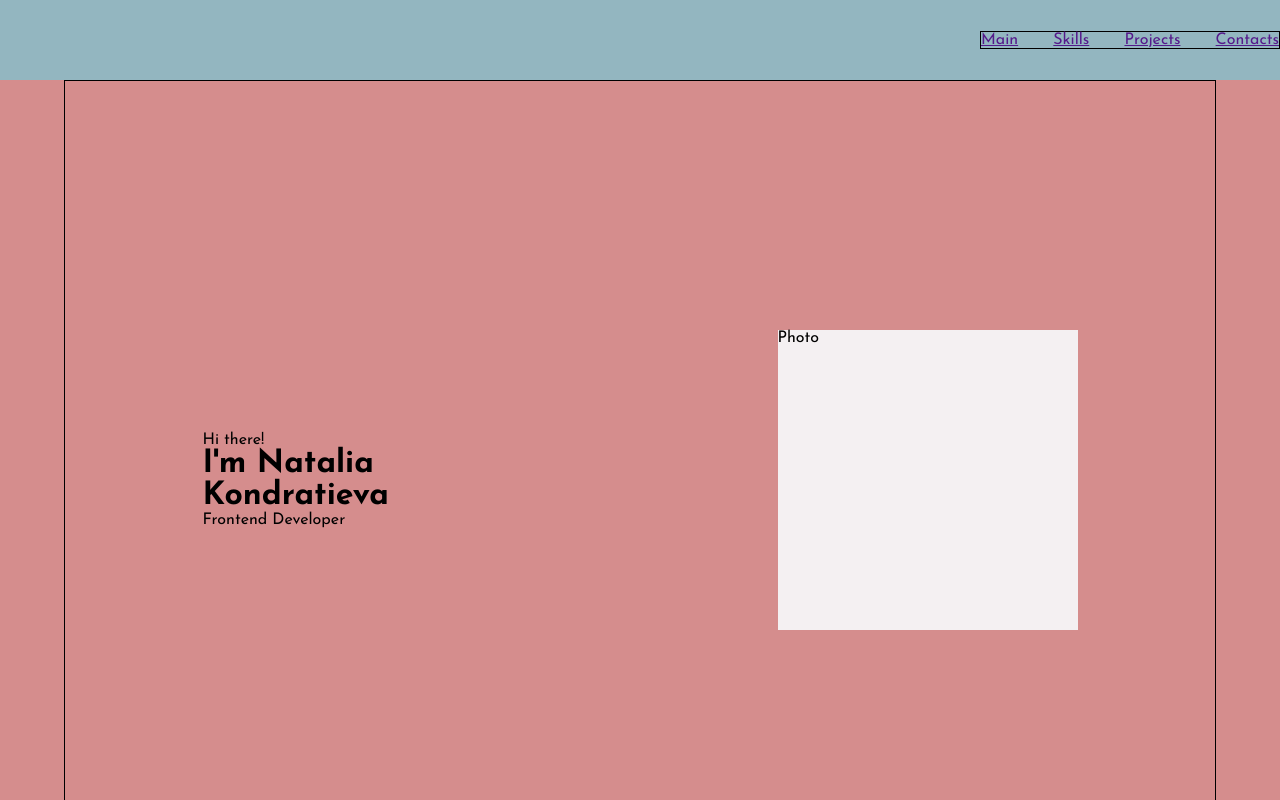
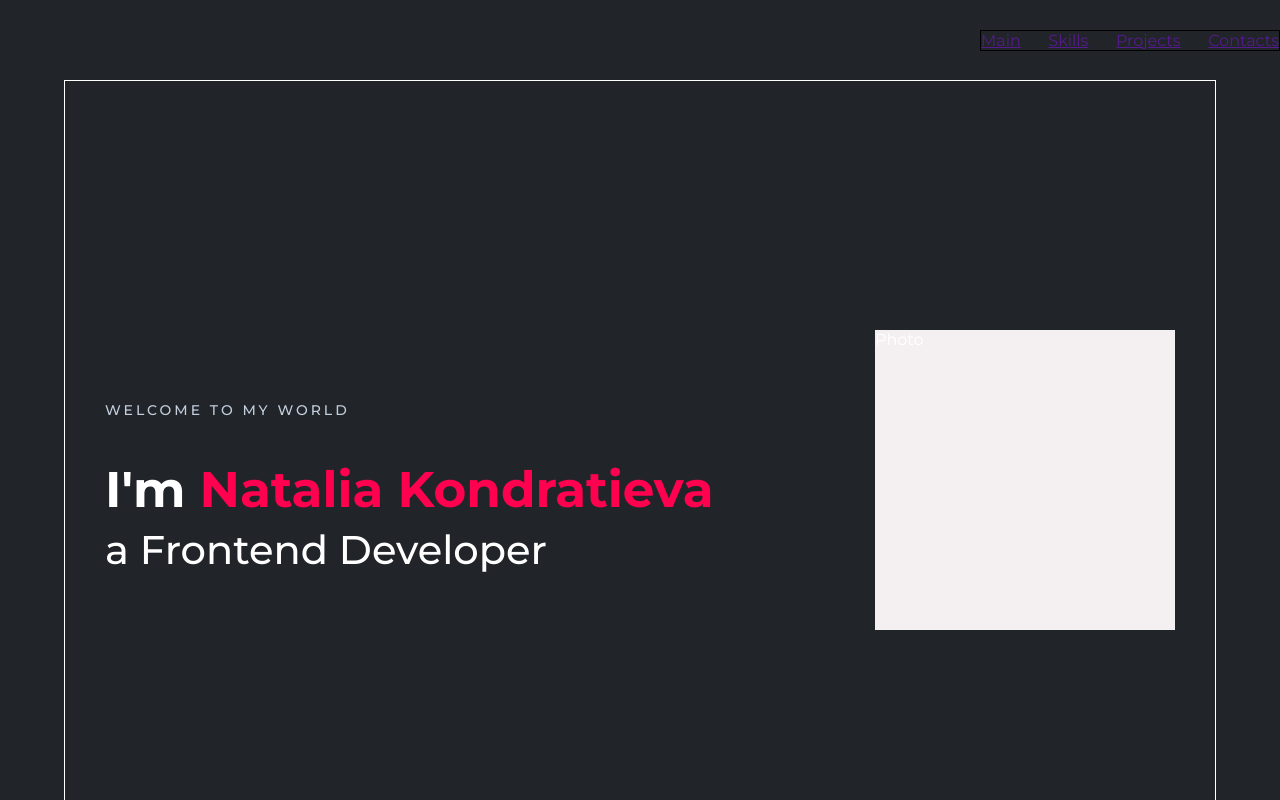
Before and after one commit to NatkaKon/portfolio, a React (Create React App) app: page / in a window 1280 px wide. Shown: the top 800 px of the page. Built offline with nearby package versions, Linux system fonts and the light colour scheme.

Commit message:
update main block

```diff
--- a/public/index.html
+++ b/public/index.html
@@ -15,8 +15,7 @@
       user's mobile device or desktop. See https://developers.google.com/web/fundamentals/web-app-manifest/
     -->
     <link rel="manifest" href="%PUBLIC_URL%/manifest.json" />
-    <link href="https://fonts.googleapis.com/css2?family=Josefin+Sans:wght@400;600;700&display=swap" rel="stylesheet">
-    <link href="https://fonts.googleapis.com/css2?family=Poppins:wght@100;200;300;400;500;600;700;800;900&display=swap" rel="stylesheet">
+    <link href="https://fonts.googleapis.com/css2?family=Montserrat:wght@100;200;300;400;500;600;700;800;900&display=swap" rel="stylesheet">
     <!--
       Notice the use of %PUBLIC_URL% in the tags above.
       It will be replaced with the URL of the `public` folder during the build.
--- a/src/App.css
+++ b/src/App.css
@@ -1,5 +1,5 @@
 .App {
-
+    background-color: #212529;
 
 }
 
--- a/src/contacts/Contacts.module.css
+++ b/src/contacts/Contacts.module.css
@@ -1,6 +1,6 @@
 .contacts {
     border: 1px solid;
-    background-color: rgba(147, 213, 213, 0.87);
+    background-color: #212529;
 
     display: flex;
     flex-direction: column;
--- a/src/footer/Footer.module.css
+++ b/src/footer/Footer.module.css
@@ -1,7 +1,7 @@
 .footer {
     /*width: 100vh;*/
     border: 1px solid;
-    background-color: rgba(31, 164, 164, 0.87);
+    background-color: #212529;
 
     display: flex;
     flex-direction: column;
--- a/src/header/Header.module.css
+++ b/src/header/Header.module.css
@@ -1,6 +1,6 @@
 .header{
     height: 80px;
-    background-color: #93b6c0;
+    background-color: #212529;
 
     display: flex;
     justify-content: flex-end;
--- a/src/index.css
+++ b/src/index.css
@@ -2,6 +2,7 @@
     box-sizing: border-box;
     margin: 0;
     padding: 0;
+
 
 }
 
@@ -16,7 +17,7 @@ h2 {
 
 body {
     margin: 0;
-    font-family: 'Josefin Sans', sans-serif;
+    font-family: 'Montserrat', sans-serif;
     -webkit-font-smoothing: antialiased;
     -moz-osx-font-smoothing: grayscale;
 }
--- a/src/main/Main.module.css
+++ b/src/main/Main.module.css
@@ -1,10 +1,29 @@
 .mainBlock {
     height: 100vh;
-    background-color: #d58d8d;
+    background-color: #212529;
+    color: #ffffff;
 }
-
+.subtitle{
+    font-size: 14px;
+    color: #c4cfde;
+    letter-spacing: 3px;
+    text-transform: uppercase;
+    font-weight: 500;
+    display: block;
+    margin-bottom: 20px;
+}
 .about {
-    width: 300px;
+    width: 60%;
+    font-size: 25px;
+    line-height: 60px;
+}
+.name{
+   color: #FF014F;
+}
+.profession{
+    font-size: 40px;
+    line-height: 60px;
+    font-weight: 500;
 }
 
 .photo {
--- a/src/main/Main.tsx
+++ b/src/main/Main.tsx
@@ -7,9 +7,9 @@ export const Main = () => {
         <div className={style.mainBlock}>
             <div className={styleContainer.container}>
                 <div className={style.about}>
-                    <span>Hi there!</span>
-                    <h1>I'm Natalia Kondratieva</h1>
-                    <p>Frontend Developer</p>
+                    <span className={style.subtitle}>WELCOME TO MY WORLD</span>
+                    <h1>I'm <span className={style.name}>Natalia Kondratieva</span></h1>
+                    <p className={style.profession}> a Frontend Developer</p>
                 </div>
                 <div className={style.photo}>Photo</div>
             </div>
--- a/src/skills/Skills.module.css
+++ b/src/skills/Skills.module.css
@@ -1,6 +1,7 @@
 .skillsBlock {
     min-height: 100vh;
-    background-color: #ddf286;
+    /*background-color: #ddf286;*/
+    background: rgba(20, 21, 25, 0.85);
 }
 .skillsContainer{
     flex-direction: column;
```
Also changed, not shown: src/assets/img/socialNetwork.png (added), src/assets/img/todolist.jpg (added).
